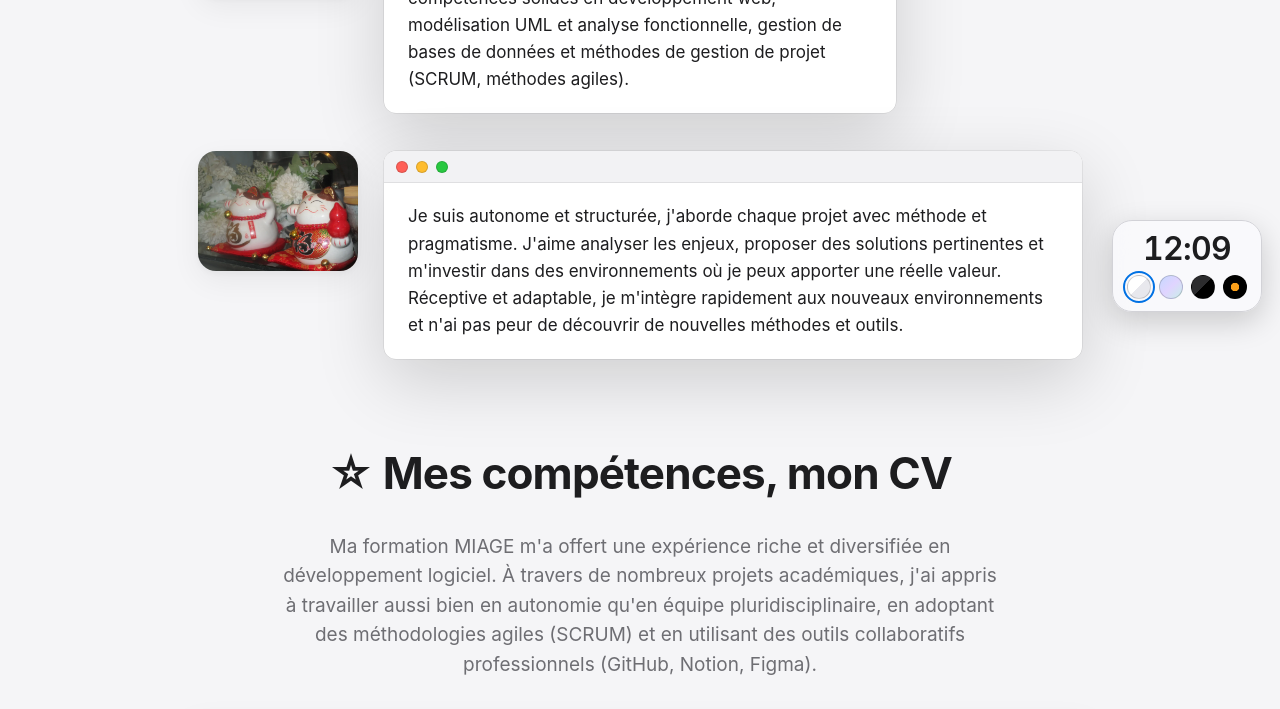
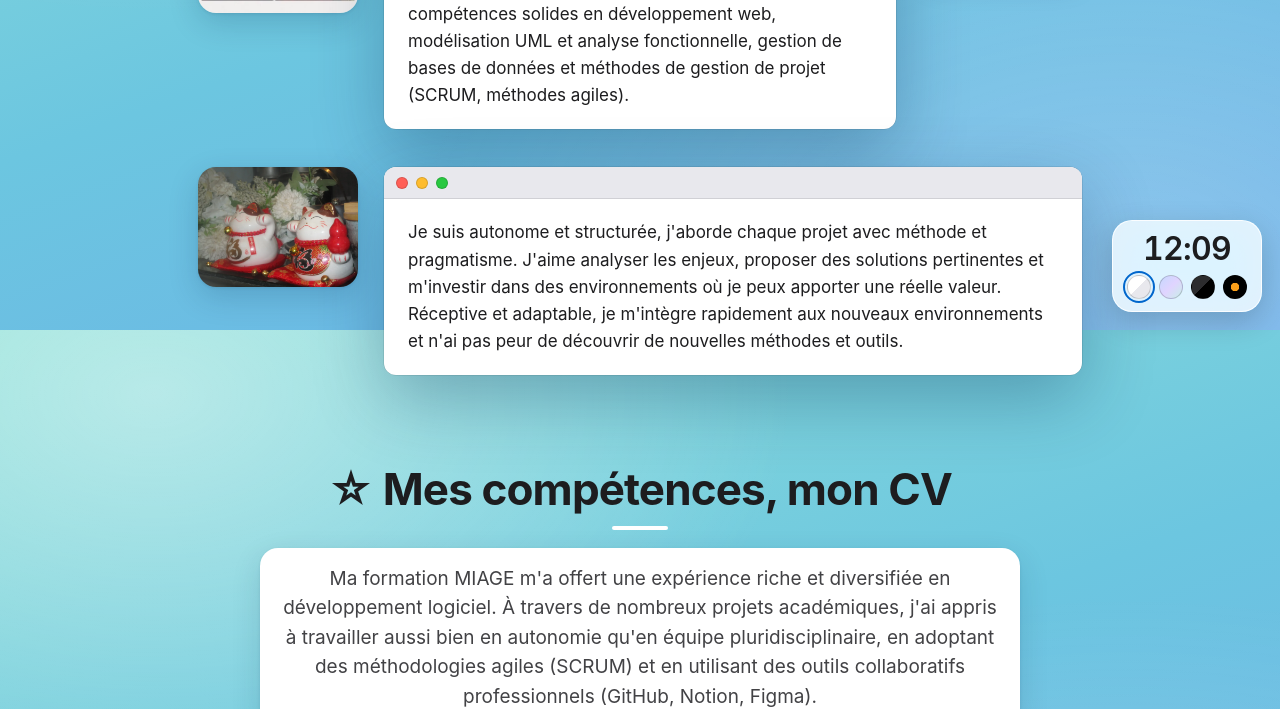
Before and after one commit to fromwonderland/Portfolio-digital, a plain HTML site: page index.html in a window 1280 px wide. Shown: the part 470-1179 px from the top of the page. Drawn offline with Linux system fonts and the light colour scheme.

Commit message:
Test : Apple clair sur fond bleu-vert, contrastes renforcés
Branche de test, à ne pas publier telle quelle. Retravaille
l'esthétique « Apple clair » (les autres esthétiques sont inchangées) :

- Fond bleu-vert façon fond d'écran Apple : dégradé turquoise vers bleu
  ciel (#8ee0d8 -> #6cc6e0 -> #6aaee8) avec deux reflets doux
- Paragraphes dans des cartes blanches, texte gris foncé #424245
  (contraste 10 au lieu de 2,1 s'il restait sur le fond)
- Cartes blanches avec fin contour et ombre plus marquée : elles se
  détachent 1,5 à 2,4 fois du fond (1,09 sur l'ancien gris clair)
- Titres noirs sur le fond (contraste 7,1 à 11,1) avec un trait blanc
  sous chaque titre de section pour repérer les sections
- Liens et dates en bleu Apple plus soutenu #0066cc (5,6 au lieu de 4,7)
- Légendes des certificats en étiquettes blanches, ligne de la frise et
  anneaux des points en blanc

Vérifié à 1280 et 375 px, aucune erreur.

Co-Authored-By: Claude Opus 5.5 <noreply@anthropic.com>

```diff
--- a/themes.css
+++ b/themes.css
@@ -12,26 +12,70 @@
 
 /* --- 1. Esthétiques --- */
 
-/* Clair : l'esprit d'apple.com (gris très clair, cartes blanches, bleu Apple) */
+/* Clair : l'esprit d'apple.com sur un fond bleu-vert (cartes blanches bien détachées, bleu Apple).
+   Contrastes : titres sombres sur le fond 7,1 à 11,1 ; texte gris foncé sur carte blanche 10 ;
+   liens #0066cc sur blanc 5,6 ; cartes blanches sur le fond 1,5 à 2,4 (1,09 sur l'ancien gris). */
 html[data-theme="clair"] {
-    --page: #f5f5f7;
+    --page: #6cc6e0;
     --ink: #1d1d1f;
-    --ink-soft: #6e6e73;
-    --accent: #0071e3;
-    --accent-hover: #0077ed;
-    --accent-soft: rgba(0, 113, 227, 0.10);
+    --ink-soft: #424245;
+    --accent: #0066cc;
+    --accent-hover: #0071e3;
+    --accent-soft: rgba(0, 102, 204, 0.10);
     --surface: #ffffff;
-    --surface-soft: #f5f5f7;
-    --line: #d2d2d7;
-    --glass: rgba(251, 251, 253, 0.80);
-    --bar: #f2f2f4;
-    --bar-line: rgba(0, 0, 0, 0.08);
-    --cv-backdrop: #e8e8ed;
-    --card-shadow: 0 2px 6px rgba(0, 0, 0, 0.04), 0 10px 30px rgba(0, 0, 0, 0.06);
-    --card-shadow-hover: 0 4px 10px rgba(0, 0, 0, 0.06), 0 18px 44px rgba(0, 0, 0, 0.10);
-    --window-shadow: 0 0 0 0.5px rgba(0, 0, 0, 0.12), 0 22px 70px rgba(0, 0, 0, 0.16);
-    --text-card: transparent;
+    --surface-soft: #f2f2f7;
+    --line: rgba(255, 255, 255, 0.85);
+    --glass: rgba(255, 255, 255, 0.78);
+    --bar: #e8e8ed;
+    --bar-line: rgba(0, 0, 0, 0.10);
+    --cv-backdrop: #d2d2d7;
+    --card-border: 1px solid rgba(0, 0, 0, 0.06);
+    --card-shadow: 0 1px 3px rgba(0, 30, 60, 0.10), 0 10px 30px rgba(0, 40, 80, 0.18);
+    --card-shadow-hover: 0 2px 6px rgba(0, 30, 60, 0.12), 0 18px 44px rgba(0, 40, 80, 0.26);
+    --window-shadow: 0 0 0 0.5px rgba(0, 0, 0, 0.16), 0 24px 70px rgba(0, 40, 80, 0.30);
+    --text-card: #ffffff;
     --text-card-blur: none;
+    --text-card-shadow: 0 1px 3px rgba(0, 30, 60, 0.10), 0 10px 30px rgba(0, 40, 80, 0.14);
+    --marker-ring: #ffffff;
+}
+
+/* Fond bleu-vert façon fond d'écran Apple : dégradé turquoise vers bleu ciel, deux reflets doux */
+html[data-theme="clair"] body {
+    background:
+        radial-gradient(at 12% 8%, rgba(255, 255, 255, 0.40) 0, transparent 40%),
+        radial-gradient(at 88% 92%, rgba(255, 255, 255, 0.22) 0, transparent 45%),
+        linear-gradient(160deg, #8ee0d8 0%, #6cc6e0 50%, #6aaee8 100%);
+    background-attachment: fixed;
+}
+
+/* Repères de section : un trait blanc sous chaque titre */
+html[data-theme="clair"] .section-title::after {
+    content: '';
+    display: block;
+    width: 56px;
+    height: 4px;
+    margin-top: 12px;
+    border-radius: 2px;
+    background: #ffffff;
+}
+
+html[data-theme="clair"] .section-title--center::after {
+    margin-left: auto;
+    margin-right: auto;
+}
+
+/* Textes posés directement sur le fond : en noir, et légendes des certificats en étiquettes */
+html[data-theme="clair"] .notice,
+html[data-theme="clair"] .gallery-hint {
+    color: var(--ink);
+}
+
+html[data-theme="clair"] .certification-desc {
+    padding: 8px 12px;
+    border-radius: 12px;
+    background: var(--surface);
+    color: var(--ink);
+    box-shadow: var(--card-shadow);
 }
 
 /* Fond d'écran : dégradé doux façon fond d'écran macOS, fenêtres et textes en verre dépoli */
@@ -190,6 +234,7 @@ html[data-mac] .section-text--center {
     background: var(--text-card);
     -webkit-backdrop-filter: var(--text-card-blur);
     backdrop-filter: var(--text-card-blur);
+    box-shadow: var(--text-card-shadow, none);
     color: var(--ink-soft);
     font-size: 19px;
     line-height: 1.55;
@@ -206,6 +251,7 @@ html[data-mac] .notice {
 }
 
 html[data-mac] .skills-cloud {
+    border: var(--card-border, none);
     border-radius: 24px;
     background: var(--surface);
     box-shadow: var(--card-shadow);
@@ -410,7 +456,7 @@ html[data-mac] .timeline::before {
 html[data-mac] .timeline-marker {
     width: 14px;
     height: 14px;
-    border: 3px solid var(--page);
+    border: 3px solid var(--marker-ring, var(--page));
     box-shadow: none;
 }
 
@@ -419,7 +465,7 @@ html[data-mac] .timeline-marker--academic { background: var(--ink-soft); }
 html[data-mac] .timeline-marker--engagement { background: #34c759; }
 
 html[data-mac] .timeline-content {
-    border: none;
+    border: var(--card-border, none);
     border-radius: 18px;
     background: var(--surface);
     box-shadow: var(--card-shadow);
@@ -475,7 +521,7 @@ html[data-mac] .timeline-link:hover {
 
 /* Projets */
 html[data-mac] .project-card {
-    border: none;
+    border: var(--card-border, none);
     border-radius: 18px;
     background: var(--surface);
     box-shadow: var(--card-shadow);
@@ -501,6 +547,7 @@ html[data-mac] .project-snippet {
 
 /* Coordonnées */
 html[data-mac] .contact-center {
+    border: var(--card-border, none);
     padding: 28px 32px;
     border-radius: 24px;
     background: var(--surface);
```
